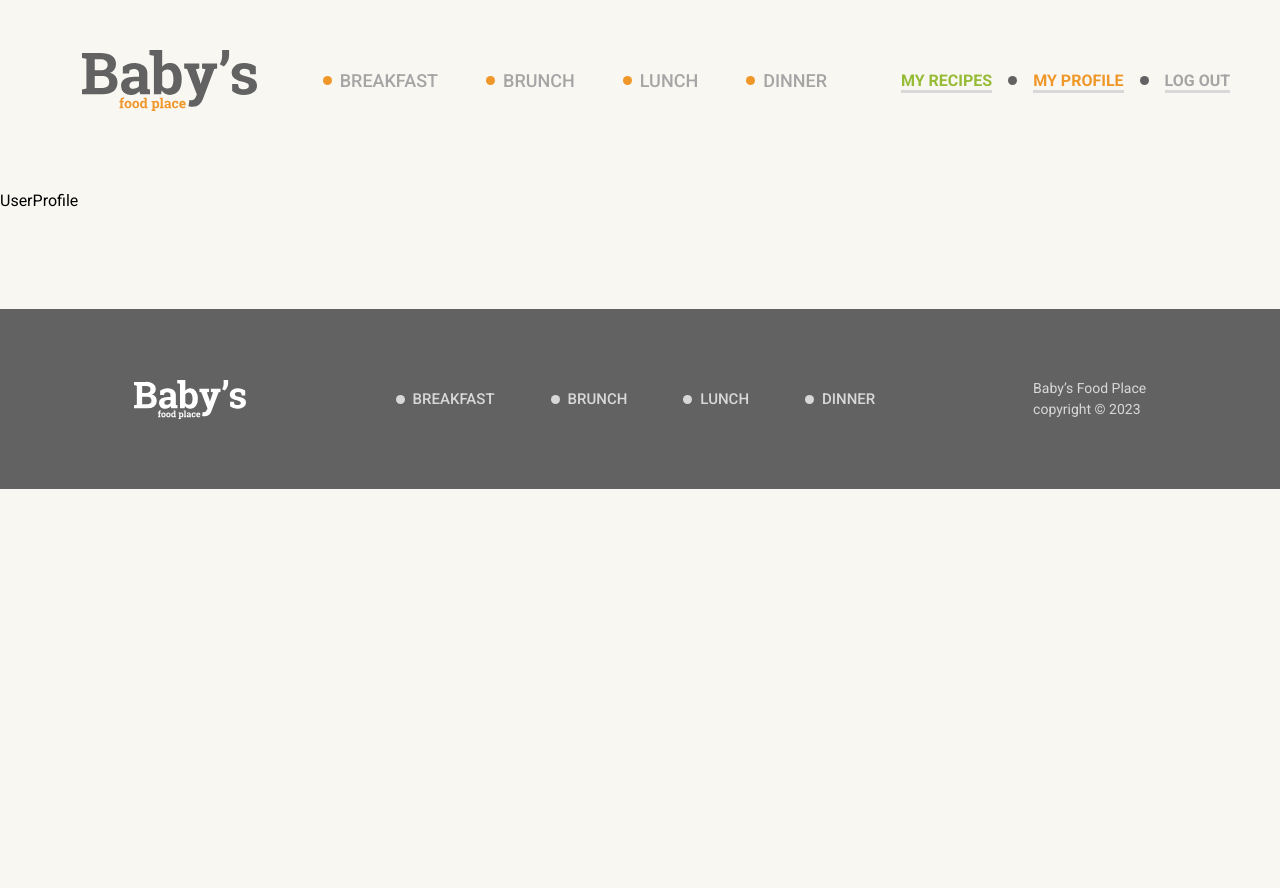
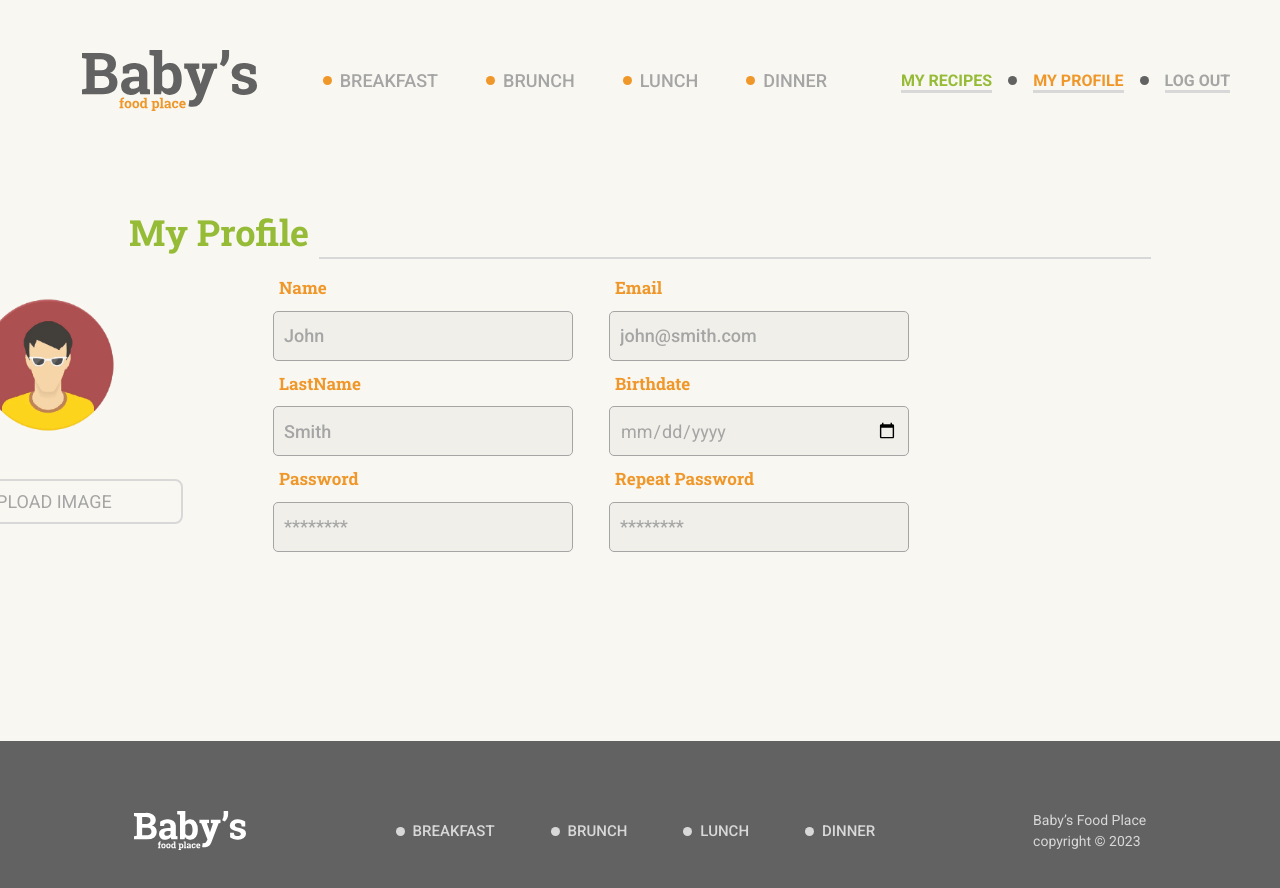
Before and after one commit to bojan09/babys-food-place, a React (Vite) app in the folder client/: page /user-profile in a window 1280 px wide. Shown: the top 888 px of the page. Before the commit the page ends 800 px from the top, so only its background shows below. Built offline with nearby package versions, Linux system fonts and the light colour scheme.

Commit message:
modified Navbar,RecipesForm, added UserProfile

```diff
--- a/client/src/components/Navbar/Navbar.jsx
+++ b/client/src/components/Navbar/Navbar.jsx
@@ -82,7 +82,9 @@ const Navbar = () => {
                     : "text-color_darkgray"
                 } font-poppins font-medium cursor-pointer text-[16px]`}
               >
-                <Link to={`/${link.id}`}>{link.title}</Link>
+                <Link onClick={() => setToggle(!toggle)} to={`/${link.id}`}>
+                  {link.title}
+                </Link>
               </li>
             ))}
 
--- a/client/src/components/Navbar/Navbars/UserMobileNavbar.jsx
+++ b/client/src/components/Navbar/Navbars/UserMobileNavbar.jsx
@@ -1,10 +1,10 @@
-import React from "react";
+import React, { useState } from "react";
 import { Link } from "react-router-dom";
 
 const UserMobileNavbar = () => {
   return (
     <div className="uppercase">
-      <ul className="xs:inline-block md:flex items-center gap-4">
+      <ul className=" xs:inline-block md:flex items-center gap-4">
         <li className="mb-2 mt-4">
           <Link
             to="/my-recipes"
--- a/client/src/components/Recipes/RecipesForm/RecipesForm.jsx
+++ b/client/src/components/Recipes/RecipesForm/RecipesForm.jsx
@@ -53,7 +53,7 @@ const RecipesForm = () => {
               <select
                 name="recipeCategory"
                 placeholder="Breakfast"
-                className="xs:w-[300px] md:w-[200px] text-center mt-3"
+                className="xs:w-[300px] md:w-[200px] text-center mt-2"
               >
                 <option value="" disabled defaultChecked hidden>
                   Breakfast
--- a/client/src/index.css
+++ b/client/src/index.css
@@ -44,13 +44,15 @@ textarea {
   margin: 10px;
   height: 40px;
   font-size: 18px;
-  font-weight: 900;
+  font-weight: 400;
   color: var(--clr-darkgrey);
   background-color: var(--clr-border-lightgrey);
   border: 1px solid var(--clr-midgrey);
   border-radius: 5px;
   padding: 10px;
 }
+
+
 
 select,
 option,
@@ -61,26 +63,20 @@ input[type="date"]::placeholder,
 input[type="password"]::placeholder,
 input[type="number"]::placeholder {
   font-size: 18px;
-  font-weight: 900;
+  font-weight: 500;
   color: var(--clr-midgrey);
+  line-height: 1.5;
+  text-align: left;
 }
 
-textarea:focus {
-  border: 1px solid var(--clr-midgrey);
-  outline: 1px solid var(--clr-midgrey);
+textarea:focus:active {
+  border: 1px solid var(--clr-lightgrey);
   box-shadow: 0 3px 6px var(--clr-lightgrey);
-  font-size: 16px;
-  color: var(--clr-darkgrey);
+  font-size: 18px;
 }
 
 textarea {
   resize: none;
-}
-
-textarea::placeholder {
-  font-weight: 400;
-  font-family: var(--ff-roboto);
-  line-height: 1.5;
 }
 
 
@@ -97,8 +93,6 @@ textarea::placeholder {
     margin-left: 1rem;
   }
 }
-
-
 
 
 /* fonts */
--- a/client/src/pages/CreateRecipes/CreateRecipes.jsx
+++ b/client/src/pages/CreateRecipes/CreateRecipes.jsx
@@ -15,7 +15,7 @@ const CreateRecipes = () => {
 
       {/* Heading & Add Recipe - Container */}
       <div className="flex justify-center items-center md:mb-4">
-        <h1 className="textMainHead md:after:w-[61vw] xs:after:w-[35vw] xs:my-4 xs:text-[28px] sm:text-[36px] text-center">
+        <h1 className="textMainHead md:after:w-[58vw] xs:after:w-[35vw] xs:my-4 xs:text-[28px] sm:text-[36px] text-center">
           My Recipes
         </h1>
 
@@ -24,7 +24,7 @@ const CreateRecipes = () => {
           <img
             src={arrowBackIcon}
             alt="plus_icon"
-            className="md:w-[40px] xs:w-[35px]  sm:mb-[-1.5rem] ml-2 rounded-full p-2 bg-orange-400"
+            className="md:w-[40px] xs:w-[30px]  sm:mb-[-1.5rem] ml-2 rounded-full p-2 bg-orange-400"
           />
         </Link>
       </div>
--- a/client/src/pages/MyRecipes/MyRecipes.jsx
+++ b/client/src/pages/MyRecipes/MyRecipes.jsx
@@ -24,7 +24,7 @@ const MyRecipes = () => {
           <img
             src={plusIcon}
             alt="plus_icon"
-            className="md:w-[40px] xs:w-[30px]  sm:mb-[-1.5rem] ml-2 rounded-full p-2 bg-orange-400"
+            className="md:w-[40px] xs:w-[30px] sm:mb-[-1.5rem] ml-2 rounded-full p-2 bg-orange-400"
           />
         </Link>
       </div>
--- a/client/src/pages/UserProfile/UserProfile.jsx
+++ b/client/src/pages/UserProfile/UserProfile.jsx
@@ -1,7 +1,148 @@
 import React from "react";
 
+// jsx code based on media query
+import { useMediaQuery } from "react-responsive";
+
+// assets
+import { avatar_img } from "../../assets";
+
 const UserProfile = () => {
-  return <div>UserProfile</div>;
+  const isDesktopOrLaptop = useMediaQuery({ query: "(min-width: 1224px)" });
+  const isMobile = useMediaQuery({ query: "(max-width: 1000px)" });
+
+  return (
+    <div className="flex flex-col items-center justify-center">
+      <h1 className="textMainHead md:after:w-[65vw] xs:after:w-[42vw] xs:my-4  xs:text-[28px] sm:text-[36px] text-center">
+        My Profile
+      </h1>
+
+      {/* Container */}
+      <div className="md:flex gap-[5rem] md:mr-[28rem] md:mb-[6.5%]">
+        {/* Avatar & Upload Button - Container */}
+        <div className="xs:text-center">
+          <img
+            src={avatar_img}
+            alt="avatar_img"
+            className="xs:w-[123px] md:w-[180px] mx-auto"
+          />
+          <button className="line-border text-color_midgray rounded-lg xs:w-[300px] md:w-[270px] h-[45px] uppercase text-[18px] my-6">
+            upload image
+          </button>
+        </div>
+
+        {/* Form - Container */}
+        <form className="md:flex xs:text-center xs:mt-5 md:m-0">
+          {/* Name & LastName - Container */}
+          <div className="md:grid">
+            <label className="robotoSlab font-bold text-color_orange">
+              Name
+            </label>
+            <input
+              type="text"
+              placeholder="John"
+              className="xs:w-[300px] md:w-[300px] md:h-[50px] text-center"
+            />
+
+            {/* LastName - Container */}
+            <div className="xs:mt-5 md:m-0 text-center md:grid">
+              <label className="robotoSlab font-bold text-color_orange">
+                LastName
+              </label>
+              <input
+                type="text"
+                placeholder="Smith"
+                className="xs:w-[300px] md:w-[300px] md:h-[50px] text-center"
+              />
+            </div>
+
+            {/* Password  - Container */}
+            {isDesktopOrLaptop && (
+              <div className="xs:mt-5 md:m-0 md:grid">
+                <label className="robotoSlab font-bold text-color_orange">
+                  Password
+                </label>
+                <input
+                  type="password"
+                  placeholder="********"
+                  className="xs:w-[300px] md:w-[300px] md:h-[50px] text-center"
+                />
+              </div>
+            )}
+          </div>
+
+          {/* Email & Birthdate - Container */}
+          <div className="xs:mt-5 md:ml-[1rem] md:m-0 md:grid">
+            <label className="robotoSlab font-bold text-color_orange">
+              Email
+            </label>
+            <input
+              type="email"
+              placeholder="john@smith.com"
+              className="xs:w-[300px] md:w-[300px] md:h-[50px] text-center"
+            />
+
+            {/* Birthdate - Container */}
+            <div className="xs:mt-5 md:m-0 md:grid">
+              <label className="robotoSlab font-bold text-color_orange">
+                Birthdate
+              </label>
+              <input
+                type="date"
+                className="xs:w-[300px] md:w-[300px] md:h-[50px] md:text-left xs:text-center text-color_midgray"
+              />
+            </div>
+
+            {/* Password  - Container */}
+            {isDesktopOrLaptop && (
+              <div className="xs:mt-5 md:m-0 md:grid">
+                <label className="robotoSlab font-bold text-color_orange">
+                  Repeat Password
+                </label>
+                <input
+                  type="password"
+                  placeholder="********"
+                  className="xs:w-[300px] md:w-[300px] md:h-[50px] text-center"
+                />
+              </div>
+            )}
+          </div>
+
+          {/* Password & Repeat Password - Container */}
+          {isMobile && (
+            <div className="xs:mt-5 md:m-0 md:grid">
+              <label className="robotoSlab font-bold text-color_orange">
+                Password
+              </label>
+              <input
+                type="password"
+                placeholder="********"
+                className="xs:w-[300px] md:w-[300px] md:h-[50px] text-center"
+              />
+
+              {/* Repeat Password  - Container */}
+              <div className="xs:mt-5 md:m-0 md:grid">
+                <label className="robotoSlab font-bold text-color_orange">
+                  Repeat Password
+                </label>
+                <input
+                  type="password"
+                  placeholder="********"
+                  className="xs:w-[300px] md:w-[300px] md:h-[50px] text-center"
+                />
+              </div>
+            </div>
+          )}
+
+          {/* Save  - Button */}
+          {isMobile && (
+            <button className="xs:mt-10 md:m-0 xs:w-[310px] h-[45px] rounded-lg bg-color_green uppercase text-white font-bold text-[18px] my-4">
+              save
+            </button>
+          )}
+        </form>
+      </div>
+    </div>
+  );
 };
 
 export default UserProfile;
```
